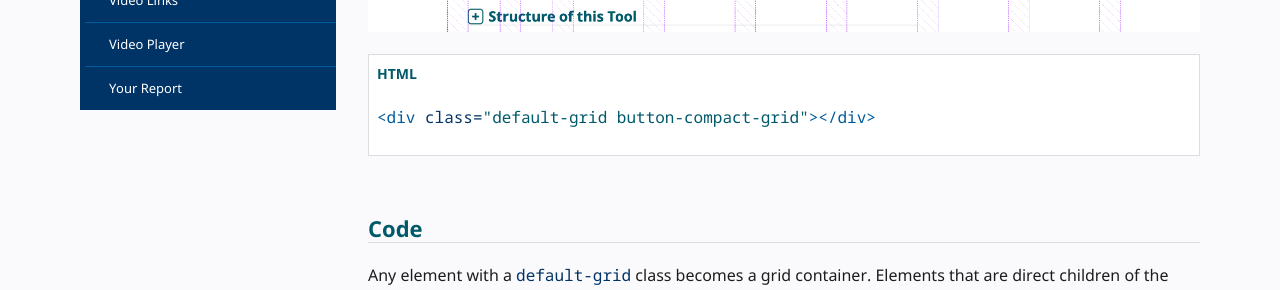
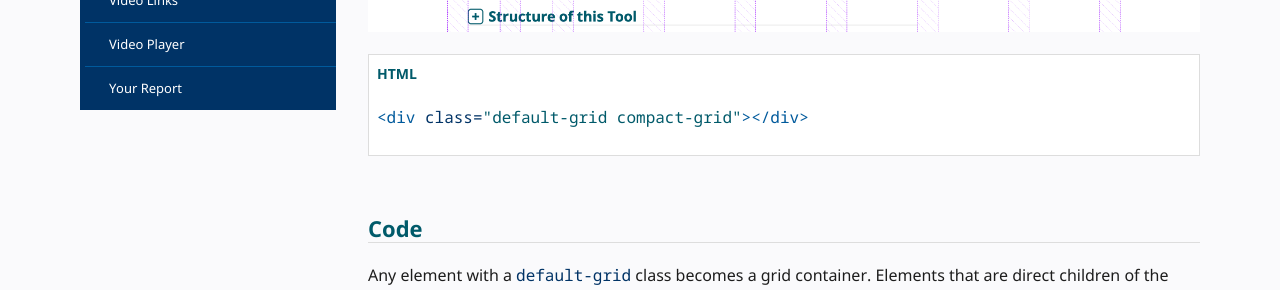
Before and after one commit to w3c/wai-website-theme, a Jekyll site: the page built from _components/grid.md, in a window 1280 px wide and 900 px high, scrolled down 1408 px. Shown: the part 157-447 px from the top of the window. Built offline with Jekyll 4.4.1, drawn with Linux system fonts in a browser that asks for light colours; cached includes are drawn as plain includes; comment, search, counter and statistics services are not loaded.

Commit message:
Remove button-
Signed-off-by: Hidde de Vries <hidde@hiddedevries.nl>

```diff
--- a/_includes/grid.html
+++ b/_includes/grid.html
@@ -1 +1 @@
-<div class="default-grid{% for class in include.class %} button-{{ class }}{% endfor %}"></div>
+<div class="default-grid{% for class in include.class %} {{ class }}{% endfor %}"></div>
```
